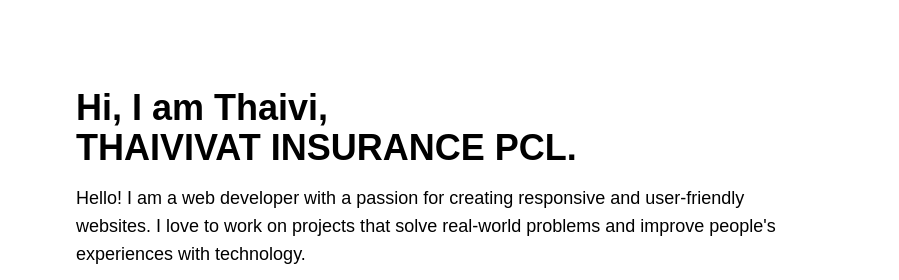
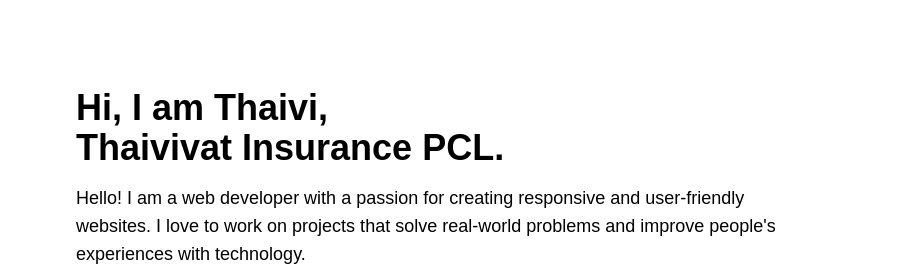
Before and after one commit to Tangwwp/midterm-project, a website: page src/index.html in a window 1280 px wide. Shown: the top 280 px of the page, 0-899 px from the left. Drawn offline with nearby package versions, Linux system fonts and the light colour scheme.

Commit message:
Update index.html

```diff
--- a/src/index.html
+++ b/src/index.html
@@ -32,7 +32,7 @@
         <div class="grid grid-cols-12 gap-4 justify-self-center">
             <div class="col-span-12 lg:col-span-8 text-center lg:text-left justify-center p-4 max-w-screen-md order-2 lg:order-1">
                 <h1 class="font-bold text-4xl">Hi, I am Thaivi,</h1>
-                <h2 class="font-bold text-4xl">THAIVIVAT INSURANCE PCL.</h2>
+                <h2 class="font-bold text-4xl">Thaivivat Insurance PCL.</h2>
                 <p class="text-lg mt-4">Hello! I am a web developer with a passion for creating responsive and user-friendly websites. I love to work on projects that solve real-world problems and improve people's experiences with technology.</p>
                 <button class=" mt-4 bg-c1 text-white px-6 py-3 rounded-sm">
                     Download Resume
```
